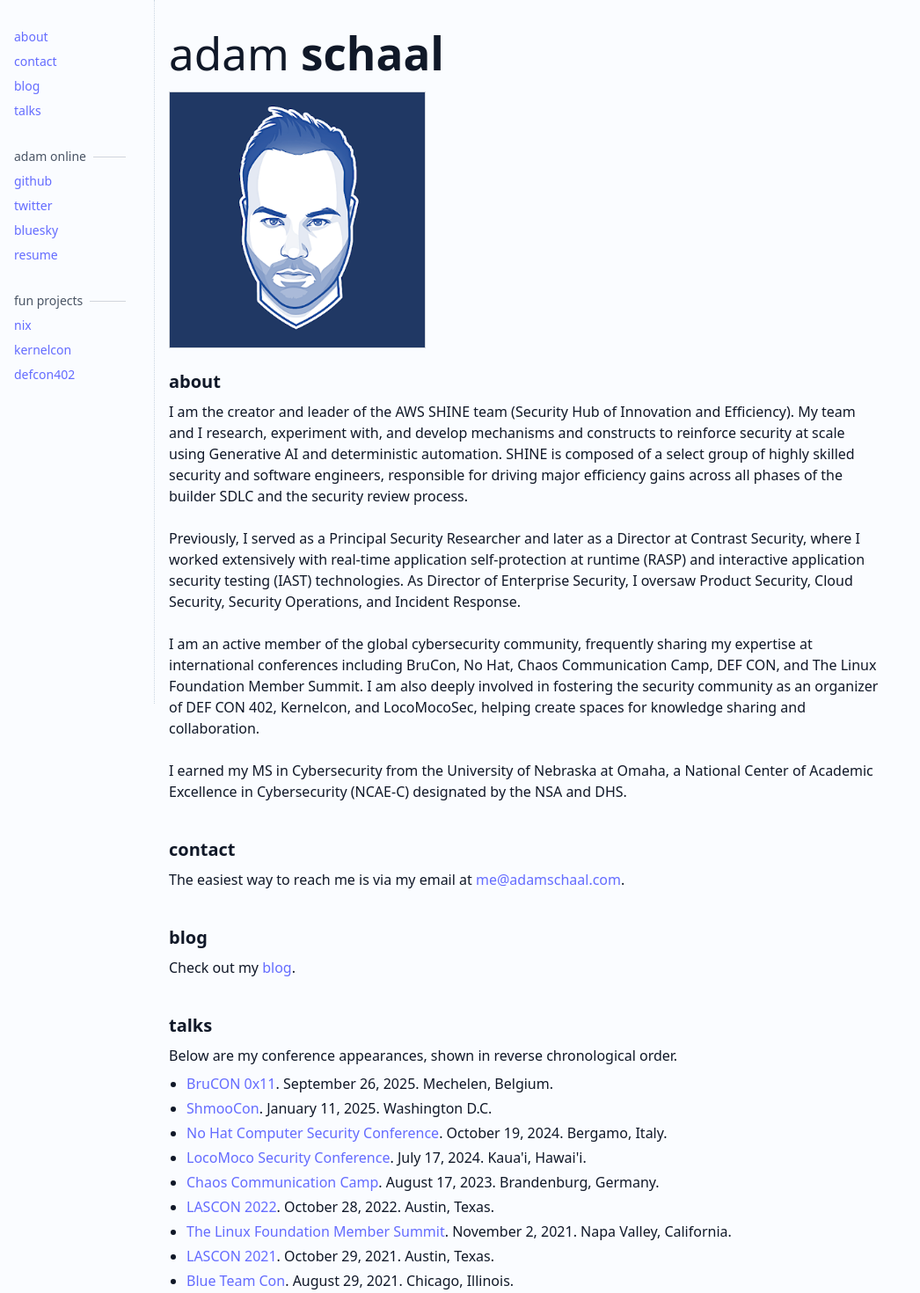
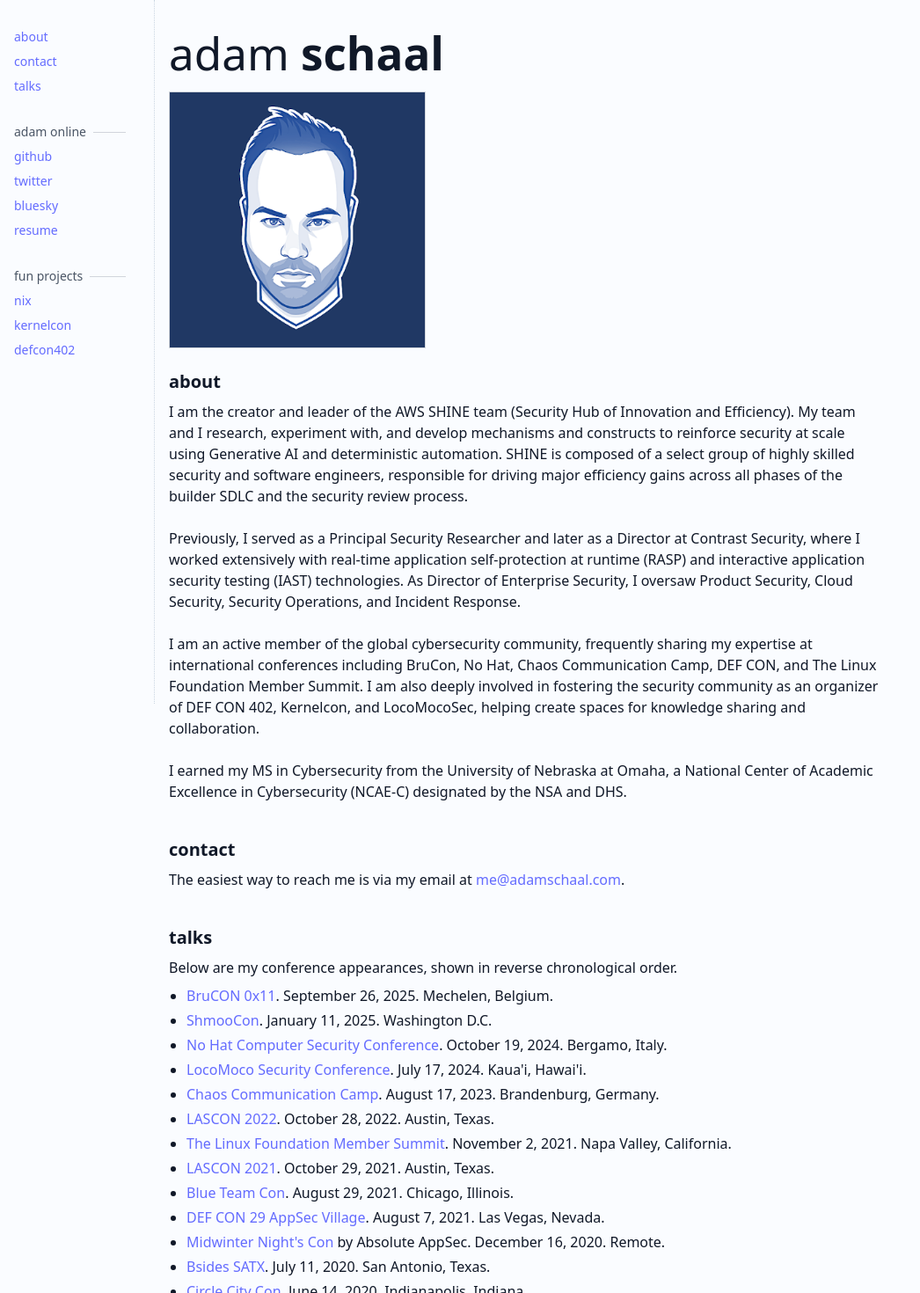
Before and after one commit to clevernyyyy/adamschaal.com, a React (Vite) app: page / in a window 1280 px wide. Shown: the top 1470 px of the page at 88% size, without its empty margins (0-1046 px from the left). Built offline with nearby package versions, Linux system fonts and the light colour scheme.

Commit message:
Update App.tsx
commenting out blog for now

```diff
--- a/src/App.tsx
+++ b/src/App.tsx
@@ -15,7 +15,7 @@ function App() {
 
         <a href="#about" className="hover:underline">about</a>
         <a href="#contact" className="hover:underline">contact</a>
-        <a href="#blog" className="hover:underline">blog</a>
+        {/* <a href="#blog" className="hover:underline">blog</a> */}
         <a href="#talks" className="hover:underline">talks</a>
 
         <div className="border-l border-gray-300 my-3"></div>
@@ -76,12 +76,12 @@ function App() {
           </p>
         </section>
 
-        <section id="blog" className="mt-10">
+        {/* <section id="blog" className="mt-10">
           <h2 className="font-bold text-xl mb-2">blog</h2>
           <p>
             Check out my <a href="https://blog.adamschaal.com" target="_blank" rel="noreferrer" className="text-blue-700 hover:underline">blog</a>.
           </p>
-        </section>
+        </section>*/}
 
         <section id="talks" className="mt-10">
           <h2 className="font-bold text-xl mb-2">talks</h2>
```
